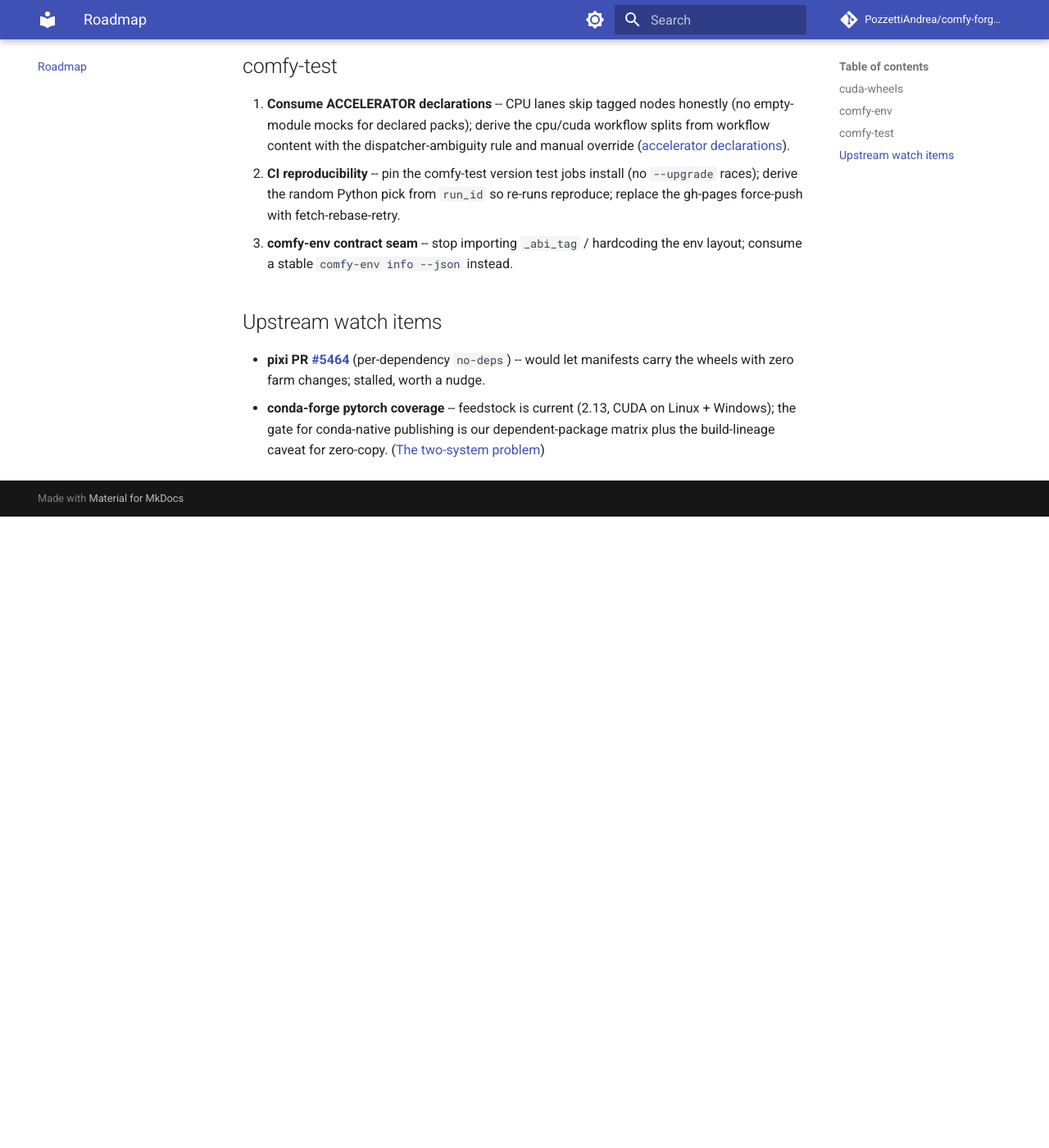
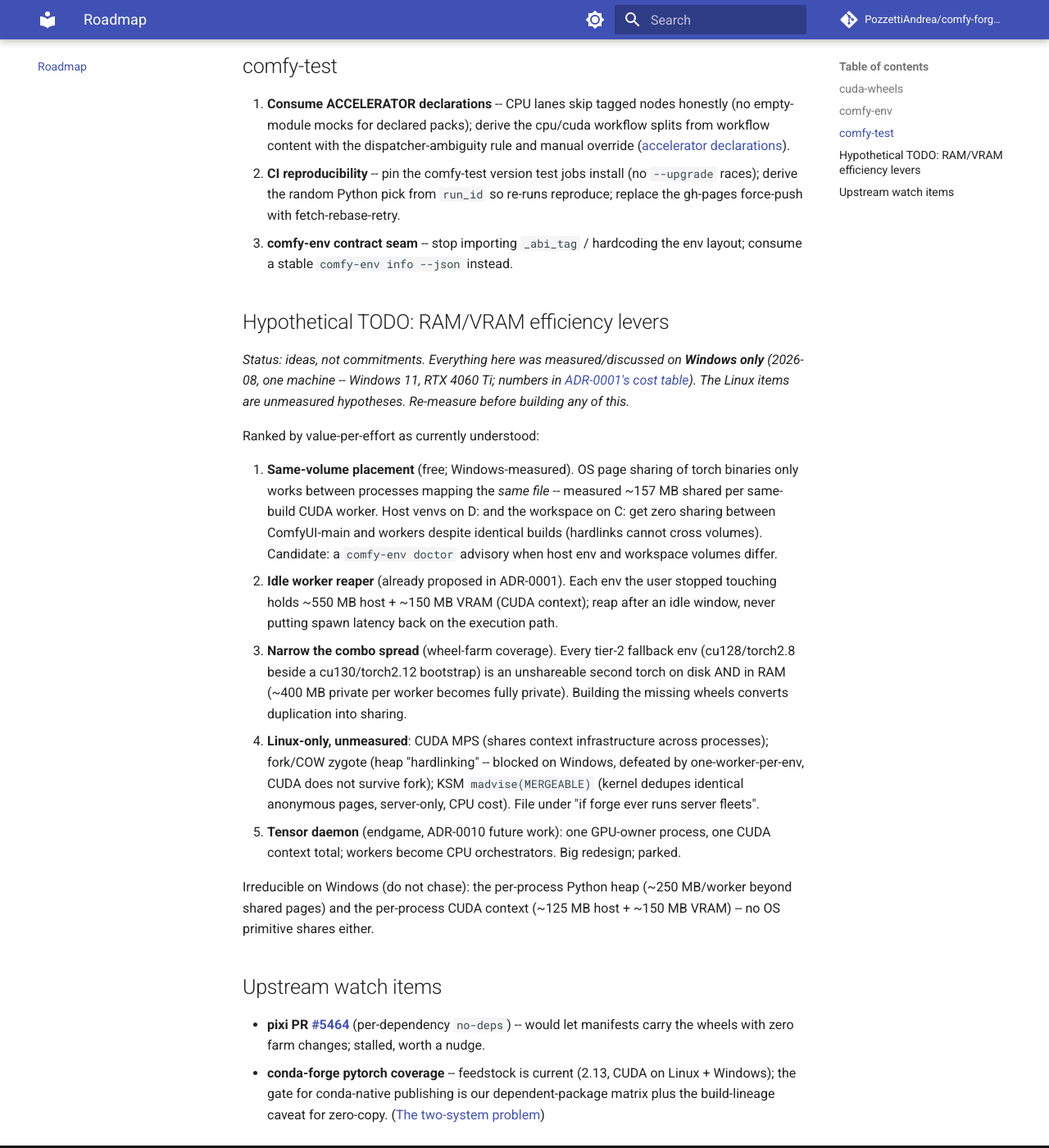
Before and after one commit to Comfy-Forge/comfy-forge-docs, an MkDocs documentation site: the page built from docs/roadmap.md, in a window 1280 px wide and 1400 px high, scrolled down 1727 px. Shown: the whole window at 82% size. Built offline with MkDocs 1.6.1 and Material for MkDocs 9.7.7, drawn with Linux system fonts in a browser that asks for light colours; comment, search, counter and statistics services are not loaded; before the commit the page ends 2357 px from its top, so only the background shows below that.

Commit message:
Roadmap: hypothetical RAM/VRAM efficiency levers (Windows-only measurements, ranked)
Co-Authored-By: Claude Fable 5 <noreply@anthropic.com>

```diff
--- a/docs/roadmap.md
+++ b/docs/roadmap.md
@@ -85,6 +85,45 @@ stay listed (struck) so the list doubles as a change record.
 3. **comfy-env contract seam** -- stop importing `_abi_tag` / hardcoding
    the env layout; consume a stable `comfy-env info --json` instead.
 
+## Hypothetical TODO: RAM/VRAM efficiency levers
+
+*Status: ideas, not commitments. Everything here was measured/discussed on
+**Windows only** (2026-08, one machine -- Windows 11, RTX 4060 Ti; numbers
+in [ADR-0001's cost table](comfy-env/adr/0001-process-isolation-via-persistent-subprocess-workers.md)).
+The Linux items are unmeasured hypotheses. Re-measure before building any
+of this.*
+
+Ranked by value-per-effort as currently understood:
+
+1. **Same-volume placement** (free; Windows-measured). OS page sharing of
+   torch binaries only works between processes mapping the *same file* --
+   measured ~157 MB shared per same-build CUDA worker. Host venvs on D:
+   and the workspace on C: get zero sharing between ComfyUI-main and
+   workers despite identical builds (hardlinks cannot cross volumes).
+   Candidate: a `comfy-env doctor` advisory when host env and workspace
+   volumes differ.
+2. **Idle worker reaper** (already proposed in ADR-0001). Each env the
+   user stopped touching holds ~550 MB host + ~150 MB VRAM (CUDA context);
+   reap after an idle window, never putting spawn latency back on the
+   execution path.
+3. **Narrow the combo spread** (wheel-farm coverage). Every tier-2
+   fallback env (cu128/torch2.8 beside a cu130/torch2.12 bootstrap) is an
+   unshareable second torch on disk AND in RAM (~400 MB private per
+   worker becomes fully private). Building the missing wheels converts
+   duplication into sharing.
+4. **Linux-only, unmeasured**: CUDA MPS (shares context infrastructure
+   across processes); fork/COW zygote (heap "hardlinking" -- blocked on
+   Windows, defeated by one-worker-per-env, CUDA does not survive fork);
+   KSM `madvise(MERGEABLE)` (kernel dedupes identical anonymous pages,
+   server-only, CPU cost). File under "if forge ever runs server fleets".
+5. **Tensor daemon** (endgame, ADR-0010 future work): one GPU-owner
+   process, one CUDA context total; workers become CPU orchestrators.
+   Big redesign; parked.
+
+Irreducible on Windows (do not chase): the per-process Python heap
+(~250 MB/worker beyond shared pages) and the per-process CUDA context
+(~125 MB host + ~150 MB VRAM) -- no OS primitive shares either.
+
 ## Upstream watch items
 
 - **pixi PR [#5464](https://github.com/prefix-dev/pixi/pull/5464)**
```
